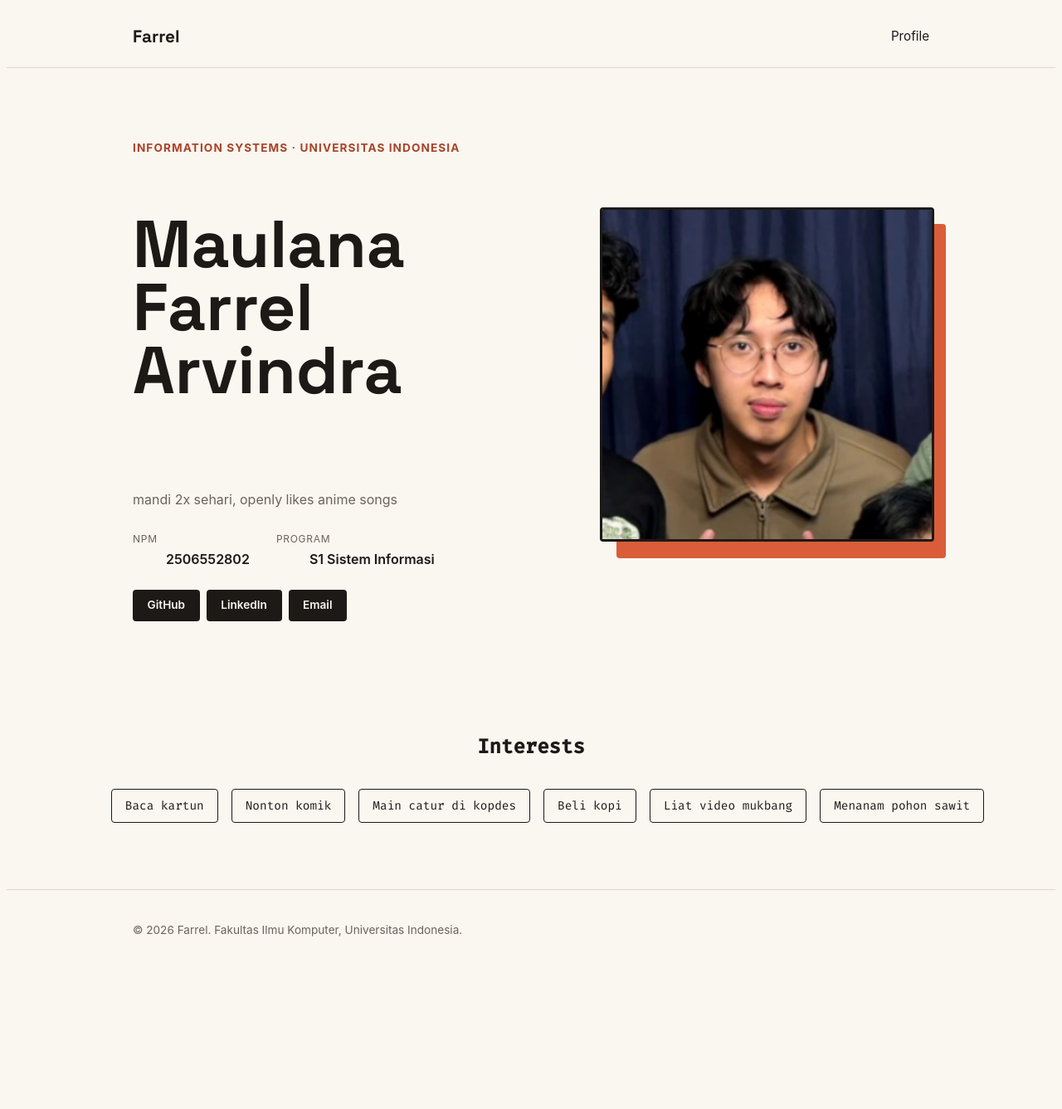
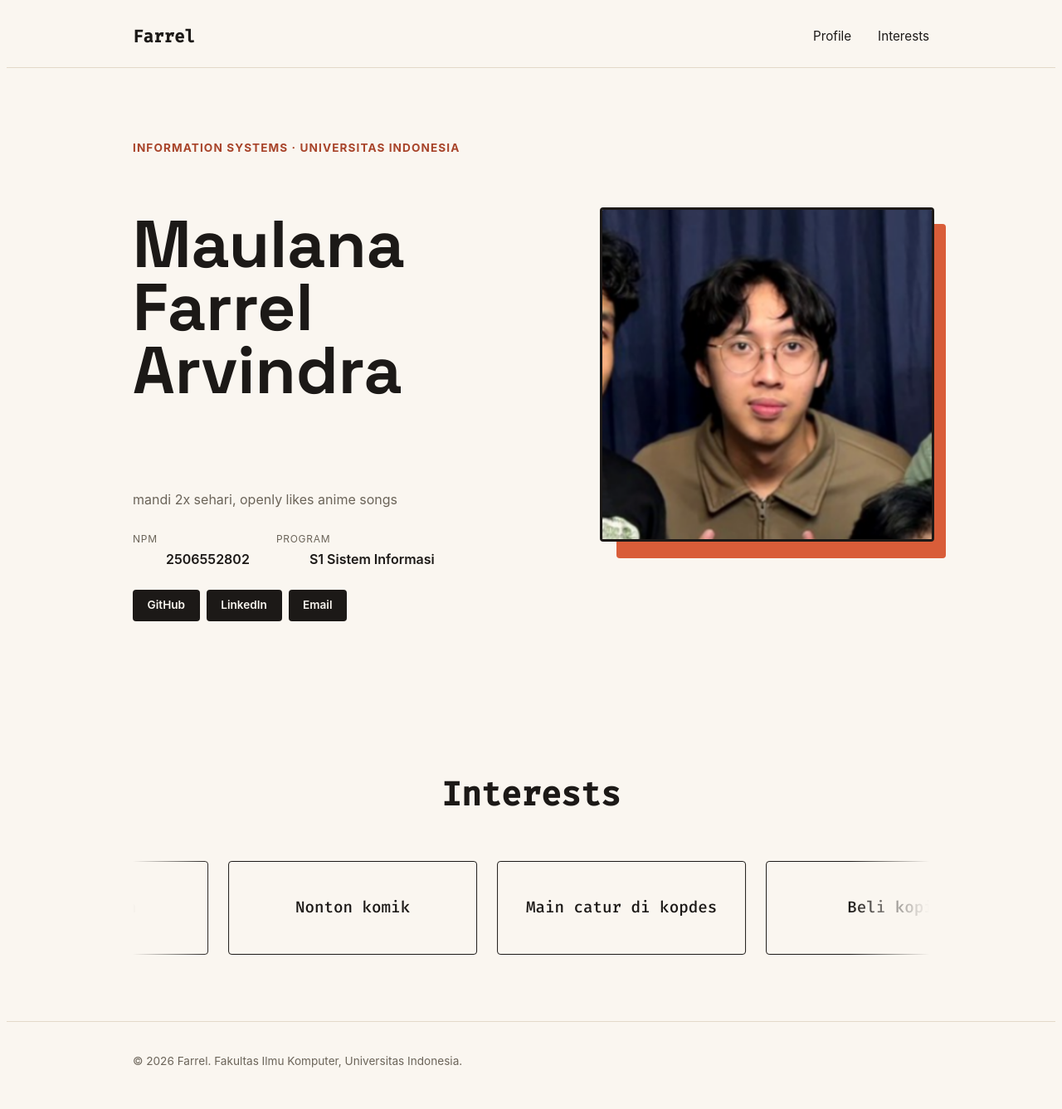
Before and after one commit to farrel-arvindra/myportofolio, a Django app: page / in a window 1280 px wide. Shown: the whole page at 83% size. Before the commit the page ends 1129 px from the top, so only its background shows below. Run offline with Django 5.2, Linux system fonts and the light colour scheme.

Commit message:
Menambah marque di list interests

```diff
--- a/static/css/style.css
+++ b/static/css/style.css
@@ -14,6 +14,10 @@ My friends are saying shout up Jenny just yet in the cupba I just want to be lik
   --radius: 4px;
 }
 
+html {
+  scroll-behavior: smooth;
+}
+
 body {
   font-family: -apple-system, "Segoe UI", Roboto, Helvetica, Arial, sans-serif;
   color: var(--ink);
@@ -21,12 +25,15 @@ body {
   line-height: 1.6;
 }
 
-h1,
-.brand {
+h1 {
   font-family:
     "Space Grotesk",
     -apple-system,
     sans-serif;
+}
+
+.brand {
+  font-family: 'Fira Code';
 }
 
 .container {
@@ -177,42 +184,82 @@ h1,
    Interests Section Styles
    ========================================= */
 
+/* =========================================
+   Interests Section Styles (Marquee)
+   ========================================= */
+
 .interests-container {
-  /* Mengaplikasikan font Fira Code untuk seluruh section ini */
-  font-family: "Fira Code", monospace;
-  padding: 2rem 0 4rem;
+  padding: 4rem 0;
+  overflow: hidden;
+}
+
+.interest-wrapper {
+  max-width: 960px;
+  margin: 0 auto;
 }
 
 .interest-title {
-  /* Meletakkan teks judul di tengah */
+  font-size: 2.5rem;
+  margin-bottom: 2rem;
   text-align: center;
-  margin-bottom: 2rem;
+  color: var(--ink);
+  font-family: 'Fira Code', monospace;
 }
 
-.interests {
-  /* Menghilangkan bullet point bawaan ul */
-  list-style-type: none;
-
-  /* Menggunakan flexbox untuk membuat item berjajar horizontal */
-  display: flex;
-  flex-wrap: wrap;
-  justify-content: center; /* Memposisikan list ke tengah */
-  gap: 1rem; /* Memberikan jarak antar kotak list */
+.carousel-container {
+  width: 100%;
+  overflow: hidden;
+  position: relative;
+  /* Membuat efek memudar (fade) di ujung kiri dan kanan */
+  mask-image: linear-gradient(to right, transparent, black 10%, black 90%, transparent);
+  -webkit-mask-image: linear-gradient(to right, transparent, black 10%, black 90%, transparent);
 }
 
-.interests li {
-  /* Menambahkan border di setiap item */
+/* Pembungkus untuk kedua kelompok track */
+.carousel-track-container {
+  display: flex;
+  width: max-content;
+  gap: 1.5rem;
+}
+
+/* Setiap kelompok berjalan dengan animasi yang sama */
+.carousel-track {
+  display: flex;
+  gap: 1.5rem;
+  list-style: none;
+
+  /* Animasi bergerak terus menerus ke kiri */
+  animation: scroll-left 40s linear infinite;
+}
+
+.carousel-item {
+  flex: 0 0 250px; /* Ukuran statis agar kotak sama besar dan tidak mengecil */
   border: 1.5px solid var(--ink);
+  padding: 2.5rem 1.5rem;
+  border-radius: var(--radius);
+  background-color: transparent;
+  color: var(--ink);
+  font-family: 'Fira Code', monospace;
+  font-weight: 500;
+  font-size: 1.2rem;
+  text-align: center;
 
-  /* Memberikan ruang bernapas di dalam border */
-  padding: 0.5rem 1rem;
+  display: flex;
+  align-items: center;
+  justify-content: center;
+}
 
-  /* Membuat sudut sedikit membulat sesuai tema */
-  border-radius: var(--radius);
-
-  /* Opsional: memberi gaya tambahan agar terlihat rapi */
-  background-color: transparent;
-  font-size: 0.9rem;
+/* =========================================
+   KEYFRAMES (Logika Pergerakan Animasi)
+========================================= */
+@keyframes scroll-left {
+  0% {
+    transform: translateX(0);
+  }
+  100% {
+    /* Menggeser sepanjang lebar satu track ditambah lebar gap (1.5rem) */
+    transform: translateX(calc(-100% - 1.5rem));
+  }
 }
 
 .site-footer {
--- a/templates/index.html
+++ b/templates/index.html
@@ -17,6 +17,7 @@
             <a href="#profile" class="brand">Farrel</a>
             <nav>
                 <a href="#profile">Profile</a>
+                <a href="#myInterests">Interests</a>
             </nav>
         </div>
     </header>
@@ -52,16 +53,34 @@
                 </div>
             </div>
         </section>
-        <section class="interests-container">
-            <h2 class="interest-title">Interests</h2>
-            <ul class="interests">
-                <li>Baca kartun</li>
-                <li>Nonton komik</li>
-                <li>Main catur di kopdes</li>
-                <li>Beli kopi</li>
-                <li>Liat video mukbang</li>
-                <li>Menanam pohon sawit</li>
-            </ul>
+        <section class="interests-container", id="myInterests">
+            <div class="interest-wrapper">
+                <h2 class="interest-title">Interests</h2>
+
+                <div class="carousel-container">
+                    <div class="carousel-track-container">
+                        <!-- KELOMPOK 1 -->
+                        <ul class="carousel-track">
+                            <li class="carousel-item">Baca kartun</li>
+                            <li class="carousel-item">Nonton komik</li>
+                            <li class="carousel-item">Main catur di kopdes</li>
+                            <li class="carousel-item">Beli kopi</li>
+                            <li class="carousel-item">Liat video mukbang</li>
+                            <li class="carousel-item">Menanam pohon sawit</li>
+                        </ul>
+
+                        <!-- KELOMPOK 2 (Duplikat untuk efek seamless) -->
+                        <ul class="carousel-track" aria-hidden="true">
+                            <li class="carousel-item">Baca kartun</li>
+                            <li class="carousel-item">Nonton komik</li>
+                            <li class="carousel-item">Main catur di kopdes</li>
+                            <li class="carousel-item">Beli kopi</li>
+                            <li class="carousel-item">Nonton mio'ok</li>
+                            <li class="carousel-item">Menanam pohon sawit</li>
+                        </ul>
+                    </div>
+                </div>
+            </div>
         </section>
     </main>
 
```
